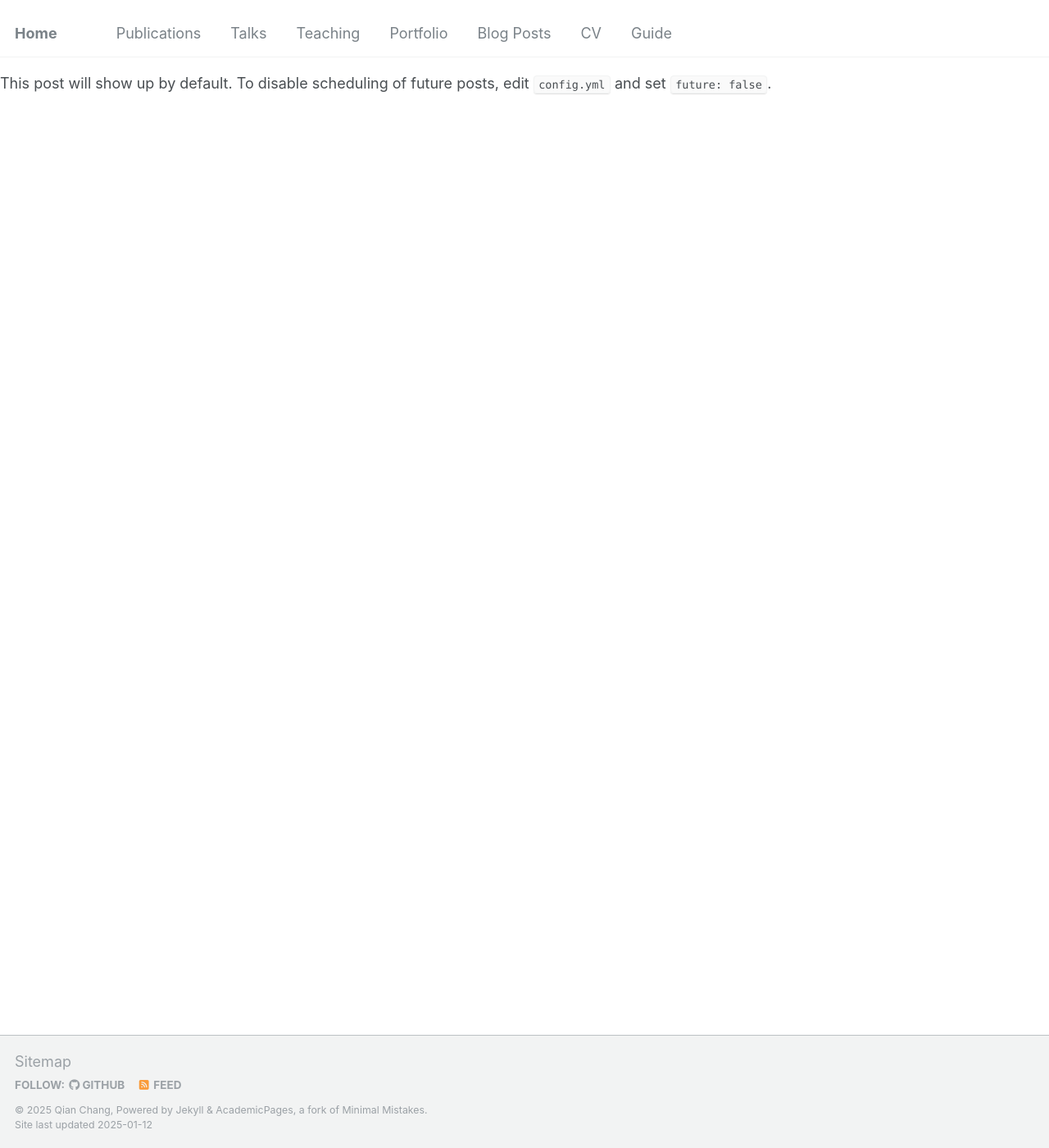
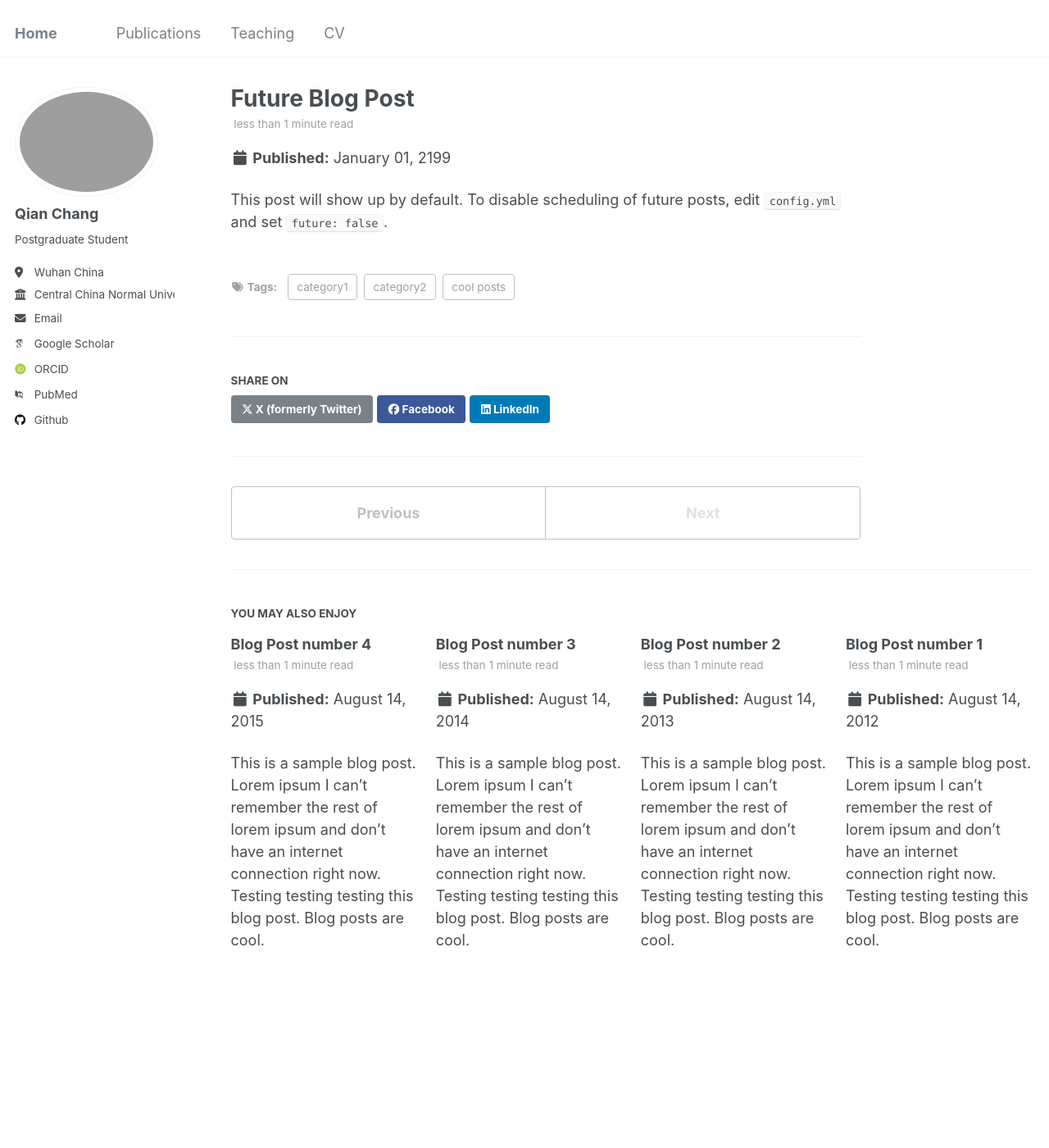
Before and after one commit to QianChang-page/QianChang-page.github.io, a Jekyll site: the page built from _posts/2199-01-01-future-post.md, in a window 1280 px wide and 1400 px high. Shown: the whole window at 82% size. Built offline with Jekyll 4.4.1, drawn with Linux system fonts in a browser that asks for light colours; some web fonts are replaced; our own code applies the rules of GitHub Pages for plain Markdown files.

```diff
--- a/_config.yml
+++ b/_config.yml
@@ -228,7 +228,17 @@ collections:
 
 # These settings control how pages and collections are included in the site
 defaults:
-
+  # _posts
+  - scope:
+      path: ""
+      type: posts
+    values:
+      layout: single
+      author_profile: true
+      read_time: true
+      comments: true
+      share: true
+      related: true
   # _pages
   - scope:
       path: ""
```
Also changed, not shown: _data/navigation.yml (+8 -8 lines).
